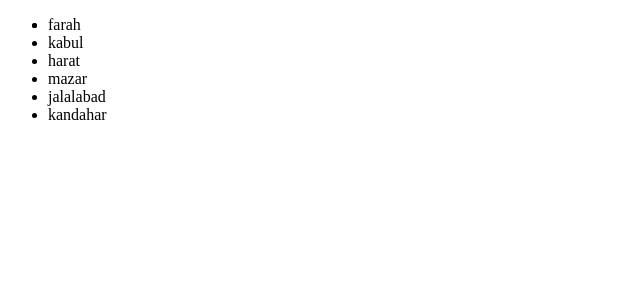
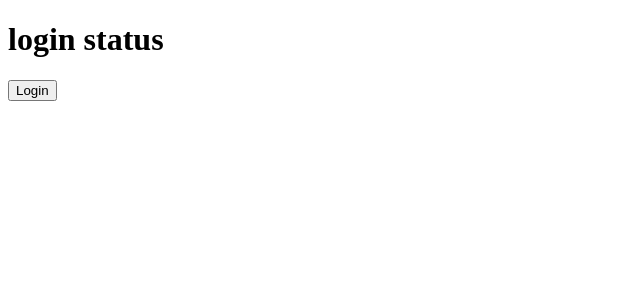
Before and after one commit to alawoddin/React-project, a React app: page / in a window 1280 px wide. Shown: the top 300 px of the page, without its empty margins (0-640 px from the left). Built offline with nearby package versions, Linux system fonts and the light colour scheme; the HTML template or start-up script is replaced by a standard one.

Commit message:
if and else

```diff
--- a/src/App.jsx
+++ b/src/App.jsx
@@ -4,24 +4,50 @@
 // import Contact from './component/Contact';
 // import Hero from './component/Hero';
 
+const LoginStatusBtn= (status) => {
+  if(status) {
+    return <button>Logout</button>
+  }else {
+    return <button>Login</button>
+  }
+}
+
 const App = () => {
-
-  const city = ['farah' , 'kabul' , 'harat', 'mazar', 'jalalabad', 'kandahar'];
   return (
-
     <div>
-      <ul>
-        <li>
-          {
-            city.map((item,i)=>{
-              return <li key={i.toString}>{item}</li>
-            })
-          }
-        </li>
-      </ul>
-
+      <h1>login status </h1>
+      {LoginStatusBtn(false)}
     </div>
-  );
-};
+  )
+}
 
 export default App;
+
+// const App = () => {
+
+//   // let status = true;
+//   let status = false;
+
+//   if(status == true) {
+
+//       return (
+
+//     <div>
+//       <h1>Login Status</h1>
+//       <button>Logout</button>
+//     </div>
+//   );
+// }
+//   else {
+//     return (
+//       <div>
+//         <h1>login Status</h1>
+//         <button>login</button>
+//       </div>
+//     )
+//   }
+
+//   }
+
+
+// export default App;
```
